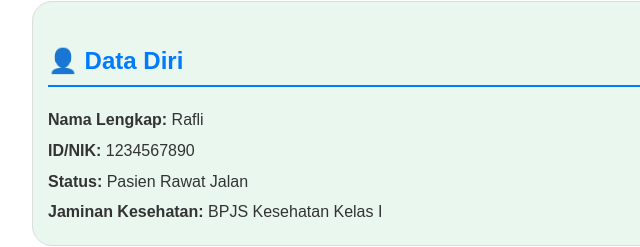
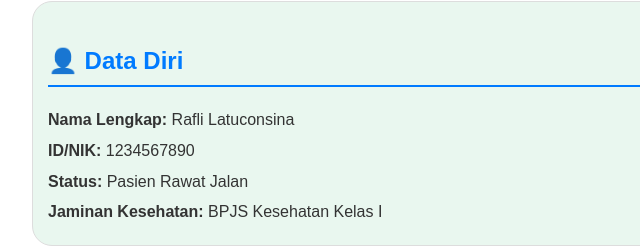
Before and after one commit to exxodus-os/exxodus-os.github.io, a plain HTML site: page user-profile.html in a window 1280 px wide. Shown: the part 125-372 px from the top of the page, 208-848 px from the left. Drawn offline with Linux system fonts and the light colour scheme.

Commit message:
Update user-profile.html

```diff
--- a/user-profile.html
+++ b/user-profile.html
@@ -84,7 +84,7 @@
     <div class="section" style="background-color: #e9f7ef">
       <h2>👤 Data Diri</h2>
       <div class="profile-info">
-        <p><strong>Nama Lengkap:</strong> Rafli</p>
+        <p><strong>Nama Lengkap:</strong> Rafli Latuconsina</p>
         <p><strong>ID/NIK:</strong> 1234567890</p>
         <p><strong>Status:</strong> Pasien Rawat Jalan</p>
         <p><strong>Jaminan Kesehatan:</strong> BPJS Kesehatan Kelas I</p>
@@ -120,7 +120,10 @@
     <div class="section">
       <h2>🔗 Akses Cepat</h2>
       <a href="hasil-lab.html" class="action-button">Lihat Hasil Lab</a>
-      <a href="pesan_obat_ulang.html" class="action-button" style="background-color: #007bff"
+      <a
+        href="pesan_obat_ulang.html"
+        class="action-button"
+        style="background-color: #007bff"
         >Pesan Obat Ulang (Resep Elektronik)</a
       >
     </div>
```
